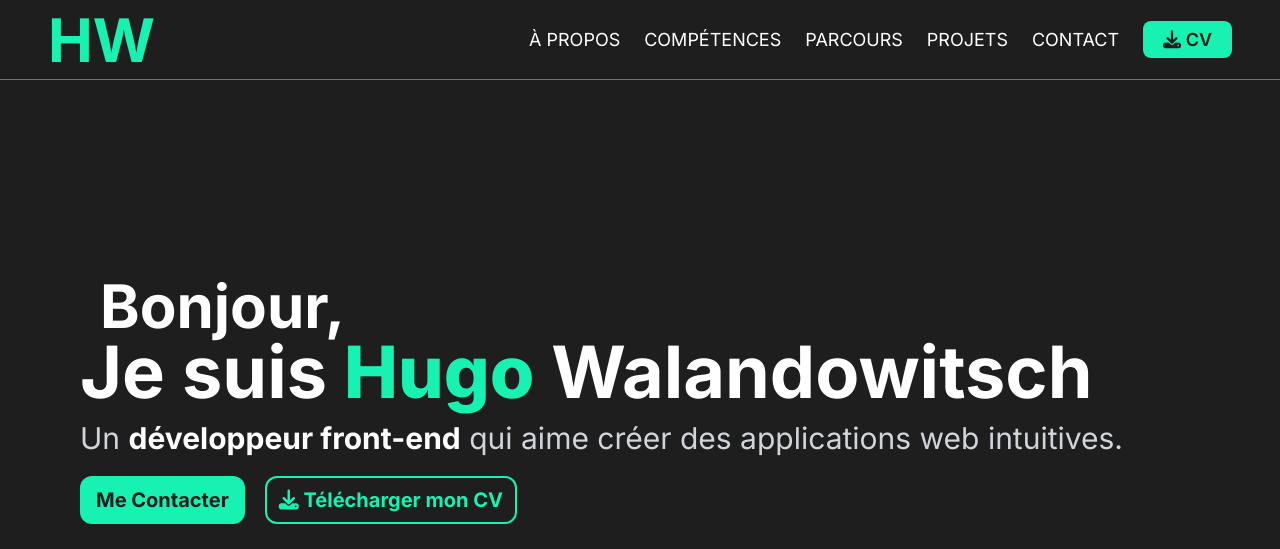
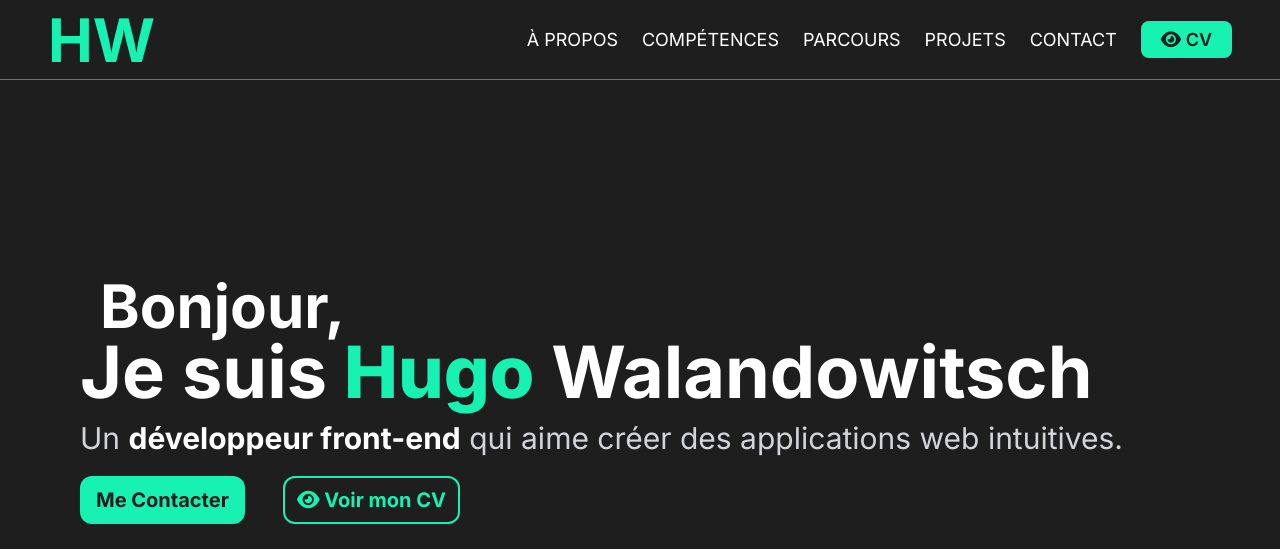
Before and after one commit to Hugo-walando/Hugo-walando.github.io, a website: page index.html in a window 1280 px wide. Shown: the top 549 px of the page. Drawn offline with nearby package versions, Linux system fonts and the light colour scheme.

Commit message:
style: change button & icon on home page

```diff
--- a/index.html
+++ b/index.html
@@ -73,7 +73,7 @@
           <li class="mt-4 sm:mt-0">
             <a class="ml-7 sm:ml-0 hover:bg-white px-5 font-semibold rounded-lg py-2 bg-c_green text-c_black"
                href="./img/cv.pdf" target="_blank">
-              <i class="icon fa-solid fa-download"></i> CV </a>
+              <i class="fa-solid fa-eye"></i> CV </a>
           </li>
         </ul>
       </nav>
@@ -125,7 +125,7 @@
             <a href="./img/cv.pdf"
                class="text-nowrap text-xl mt-2 sm:mt-0 text-center block h-min px-3 border-2 border-c_green bg-c_black py-[8px] text-c_green font-bold rounded-xl hover:bg-c_green hover:text-c_black"
                target="_blank">
-              <i class="icon fa-solid fa-download"></i> Télécharger mon CV </a>
+              <i class="fa-solid fa-eye"></i> Voir mon CV </a>
             <!-- <a href="mailto:hugowalando@gmail.com"><i class="fa-solid fa-envelope"></i></a> -->
           </div>
         </div>
```
